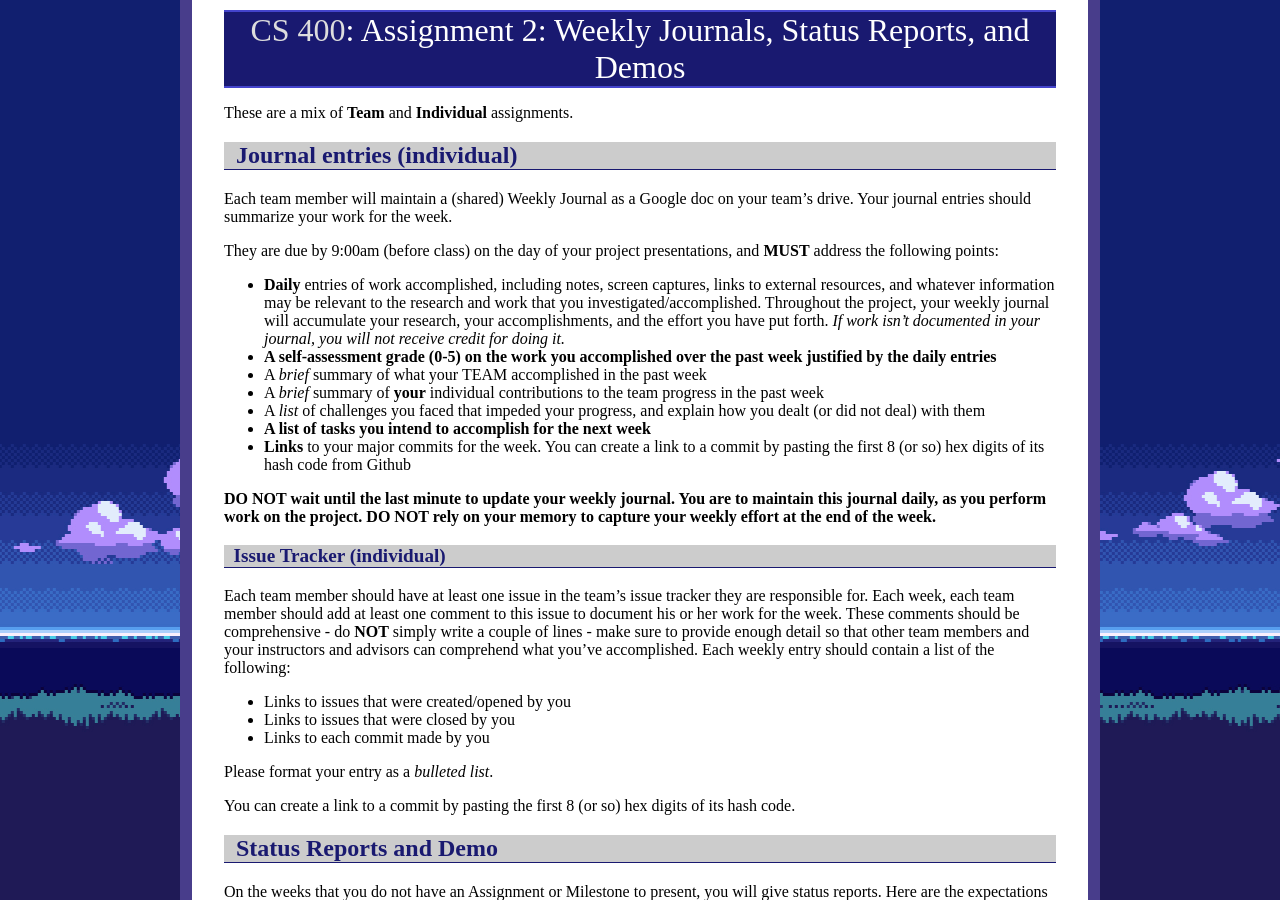
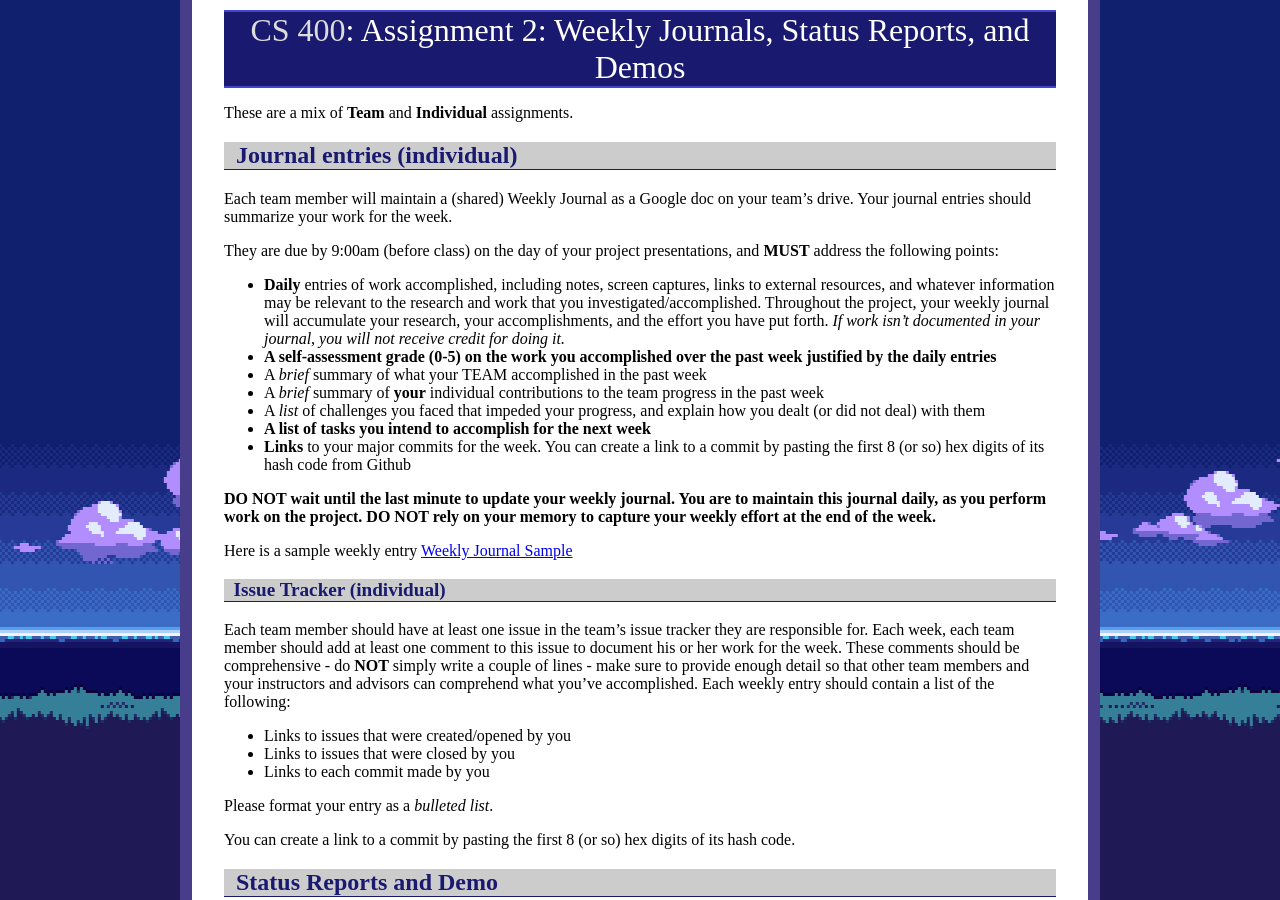
Before and after one commit to ycpcs/cs400-fall2026, a Jekyll site: the page built from assign/assign02.md, in a window 1280 px wide and 900 px high. Built offline with Jekyll 4.4.1, drawn with Linux system fonts in a browser that asks for light colours; part of the change alters nothing that is shown.

Commit message:
add samples
add samples

```diff
--- a/assign/assign02.md
+++ b/assign/assign02.md
@@ -21,6 +21,8 @@ They are due by 9:00am (before class) on the day of your project presentations,
 
 **DO NOT wait until the last minute to update your weekly journal.  You are to maintain this journal daily, as you perform work on the project.  DO NOT rely on your memory to capture your weekly effort at the end of the week.**
 
+Here is a sample weekly entry [Weekly Journal Sample](Weekly_Journal_Sample.pdf)
+
 ### Issue Tracker (individual)
 
 Each team member should have at least one issue in the team's issue tracker they are responsible for.  Each week, each team member should add at least one comment to this issue to document his or her work for the week.  These comments should be comprehensive - do **NOT** simply write a couple of lines - make sure to provide enough detail so that other team members and your instructors and advisors can comprehend what you've accomplished.  Each weekly entry should contain a list of the following:
@@ -39,7 +41,7 @@ On the weeks that you do not have an Assignment or Milestone to present, you wil
 
 During the weekly status reports, the team should begin by presenting a overall summary of the progress for the *project* as a whole for the past week. Then each student will present their *individual* progress. Your job is to briefly (5 minutes)) present/demonstrate what you worked on **individually** during the previous week, and how your efforts are contributing to the overall success of your team's portion of the project.  You should present two or three of your most important contributions (as documented in your journal entry for the previous week). This exercise is useful not only to inform the instructors of your progress, but also share out information to fellow team members.
 
-Each team member should create a summary slide using the [weekly status report template](status_template.html) to present:
+Each team member should create a summary slide using the [weekly status report template](status_template.pdf) to present:
 
 * What was *planned* to be accomplished over the past week
 * What was *actually* accomplished over the past week
```
Also changed, not shown: 2 other files.
